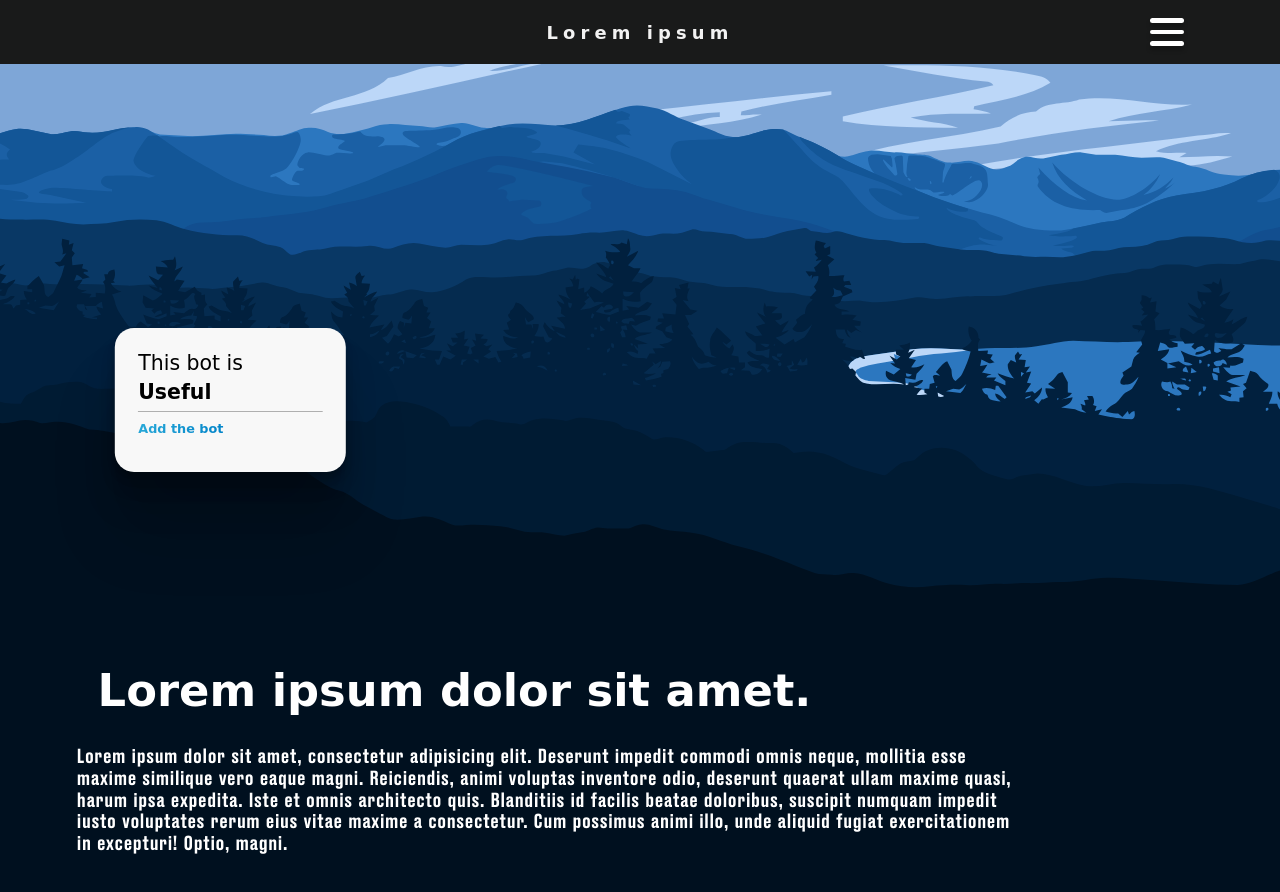
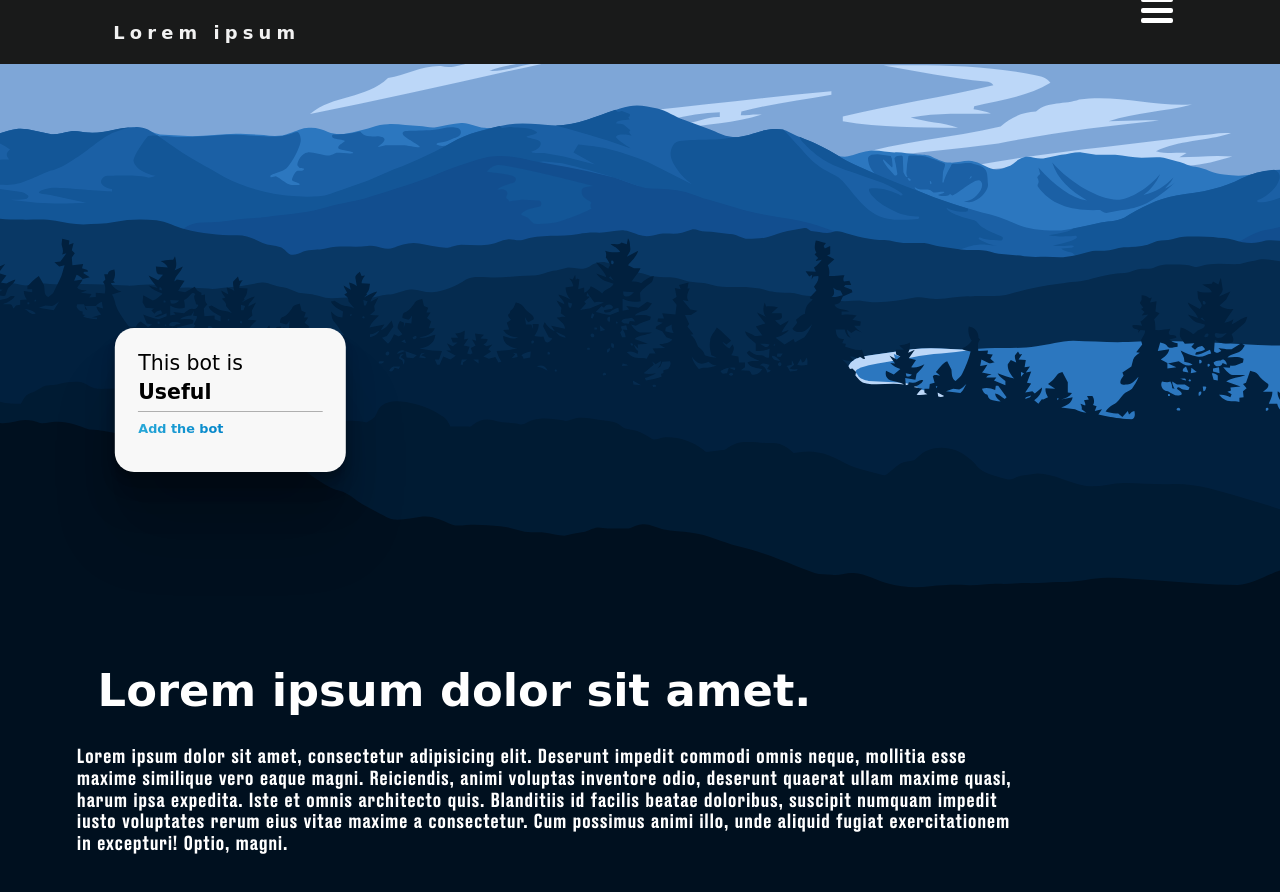
Before and after one commit to Ozzy4201/SiteTwo, a website with bundled scripts: page index.html in a window 1280 px wide. Shown: the top 892 px of the page. Built offline with nearby package versions, Linux system fonts and the light colour scheme; a web font is replaced by a local one.

Commit message:
Fixed up burger

```diff
--- a/index.html
+++ b/index.html
@@ -18,11 +18,15 @@
         Lorem ipsum
       </h4>
     </div>
-    <div class="burger">
-      <div class="Top"></div>
-      <div class="Middle"></div>
-      <div class="Bottom"></div>
-    </div>
+    <ul>
+      <li>
+        <div class="burger">
+          <div id="burger-part" class="Top"></div>
+          <div id="burger-part" class="Middle"></div>
+          <div id="burger-part" class="Bottom"></div>
+        </div>
+    </li>
+  </ul>
   </nav>
 <div class="landscape" role="img" id="1">
 
--- a/scss/main.scss
+++ b/scss/main.scss
@@ -93,22 +93,7 @@ a {
   text-decoration-color: var(--c6);
 }
 
-button {
-  font-weight: 900;
-  background: var(--c4);
-  border: 2px solid transparent;
-  color: var(--c10);
-  cursor: pointer;
-  display: inline-block;
-  padding: unquote(".5rem 2rem");
-  text-align: center;
-  text-decoration: none;
-  text-transform: uppercase;
-  transition: all .2s;
-  &[data-active] {
-    background: var(--c1);
-  }
-}
+
 
 .box h1 {
   font-weight: normal;
@@ -213,7 +198,6 @@ html, body {
 }
 
 nav{
-  margin-top: --scrollPos;
   width: 100%;
   z-index: 200;
   position: fixed;
@@ -233,6 +217,8 @@ nav{
 
 nav ul{
   width:50%;
+  align-items: right;
+  list-style-type: none;
 }
 
 .nav-links {
@@ -243,6 +229,9 @@ nav ul{
 
 .nav-links li{
   list-style: none;
+  ::marker {
+    display: none;
+  }
 }
 
 .nav-links a{
@@ -265,7 +254,6 @@ nav ul{
 
 
 
-
 @keyframes slide {
   0% {
     top: 0;
@@ -282,34 +270,34 @@ nav ul{
 }
 
 .burger {
+  position: relative;
+  display: flex;
+  height: 5em;
+  width: 5em;
+  right: -95%;
+}
+
+#burger-part {
   position: absolute;
-  right: 7vw;
+  width: 2.5vw;
+	height: 0.4vw;
+  margin: 5%;
+  margin-top: 0.4vw;
+	background: #FFFFFF;
+	border-radius: 0.15vw;
 }
 
 .Top {
-  top: 0vw;
-	width: 2.667vw;
-	height: 0.3905vw;
-	margin: 0.521vw;
-	background: #FFFFFF;
-	box-shadow: 0px 0.313vw 0.313vw rgba(0, 0, 0, 0.25);
-	border-radius: 0.208vw;
+	left: 0vw;
+	top: 0vw;
 }
+
 .Middle {
-  top: 1.302vw;
-	width: 2.667vw;
-	height: 0.3905vw;
-	margin: 0.521vw;
-	background: #FFFFFF;
-	box-shadow: 0px 0.313vw 0.313vw rgba(0, 0, 0, 0.25);
-	border-radius: 0.208vw;
+	left: 0vw;
+	top: 0.82vw;
 }
+
 .Bottom {
-  top: 2.604vw;
-	width: 2.667vw;
-	height: 0.3905vw;
-	margin: 0.521vw;
-	background: #FFFFFF;
-	box-shadow: 0px 0.313vw 0.313vw rgba(0, 0, 0, 0.25);
-	border-radius: 0.208vw;
+	left: 0vw;
+	top: 1.6vw;
 }
```
Also changed, not shown: css/main.css, 1 other file.
